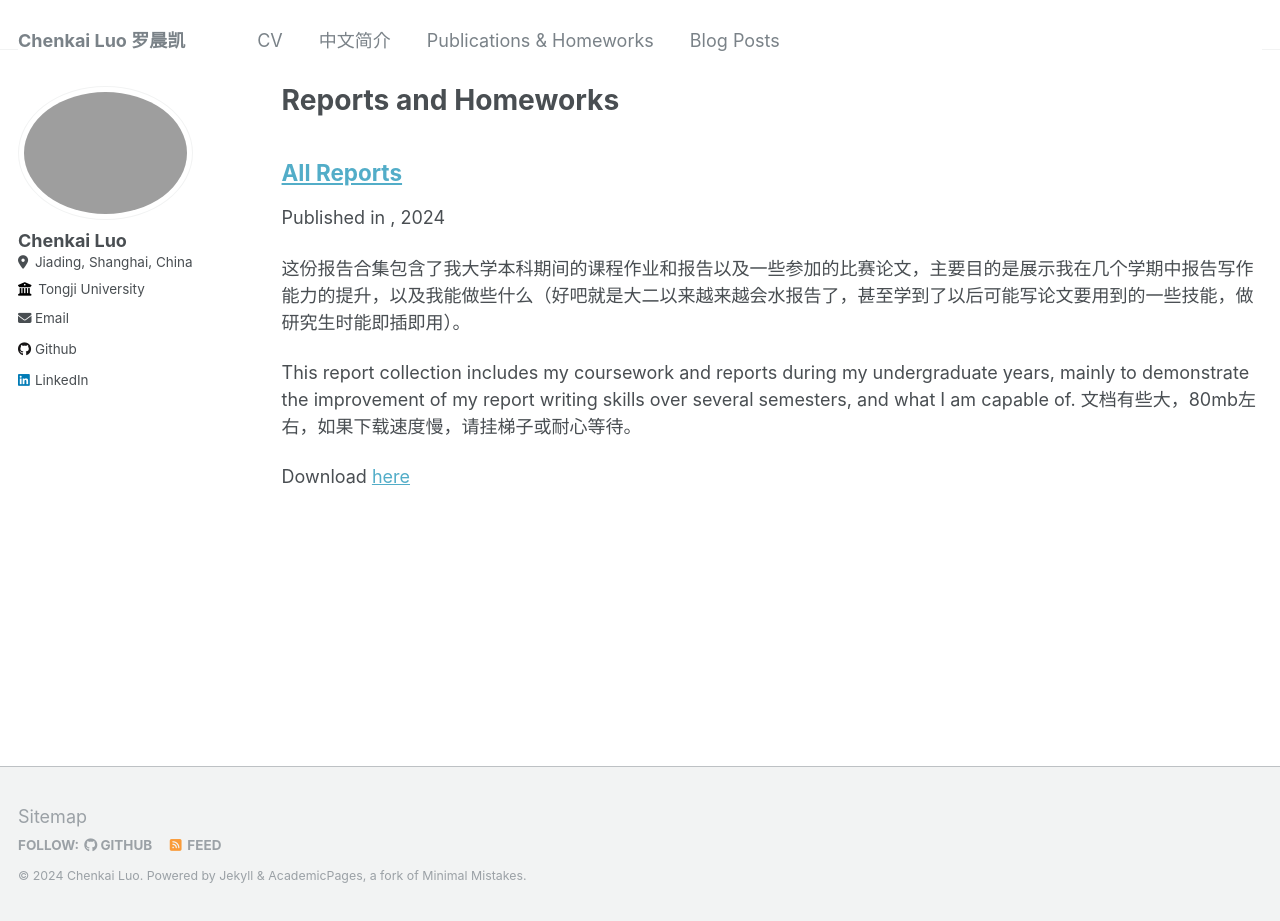
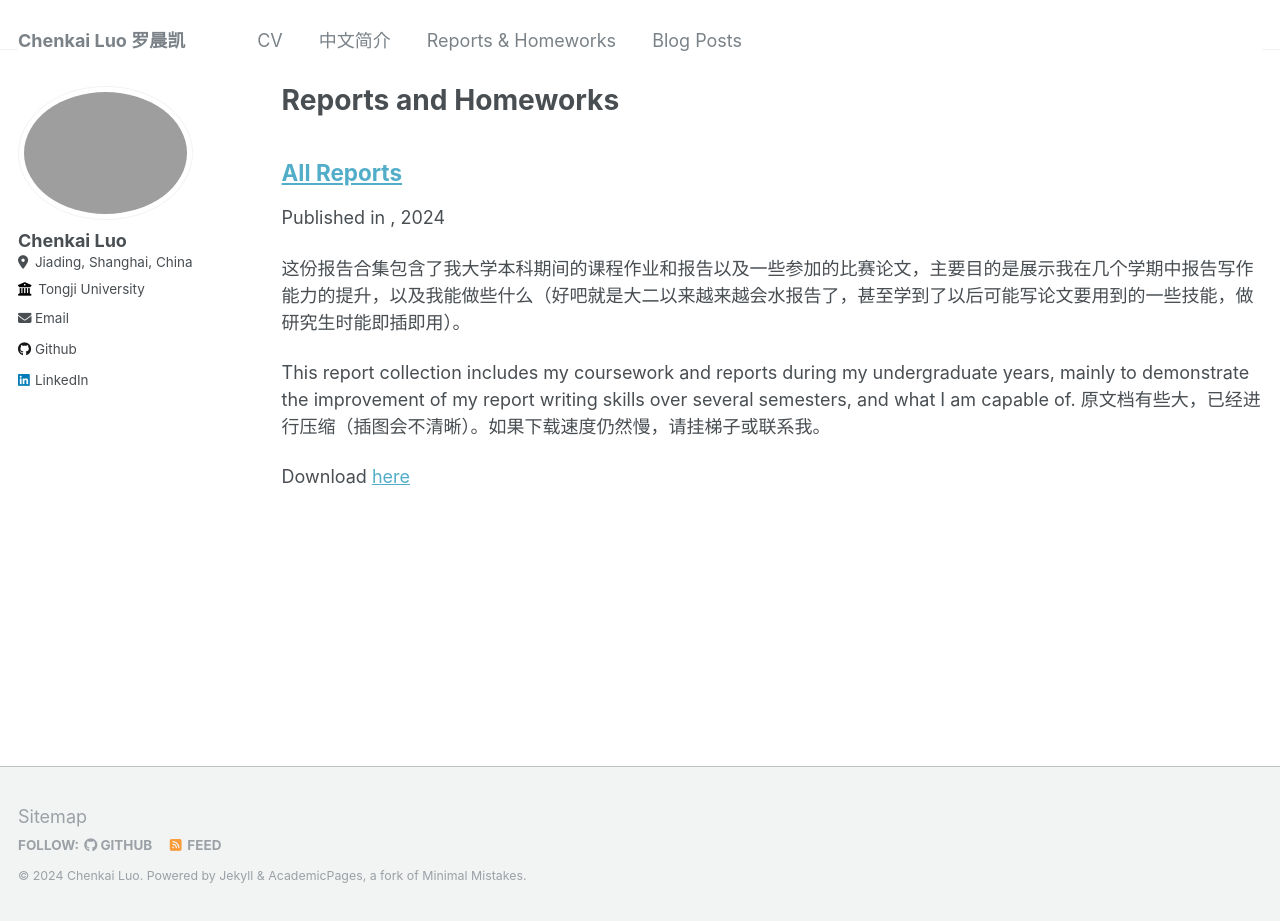
Before and after one commit to ryan11njr/ryan11njr.github.io, a Jekyll site: the page built from _pages/publications.md, in a window 1280 px wide and 921 px high. Built offline with Jekyll 4.4.1, drawn with Linux system fonts in a browser that asks for light colours.

Commit message:
2024-05-18
8

```diff
--- a/_data/navigation.yml
+++ b/_data/navigation.yml
@@ -7,7 +7,7 @@ main:
   - title: "中文简介"
     url: /cv-zh/
 
-  - title: "Publications & Homeworks"
+  - title: "Reports & Homeworks"
     url: /publications/
 
   - title: "Blog Posts"
--- a/_publications/2024-05-18-All-Reports.md
+++ b/_publications/2024-05-18-All-Reports.md
@@ -8,11 +8,11 @@ excerpt: '这份报告合集包含了我大学本科期间的课程作业和报
 
 This report collection includes my coursework and reports during my undergraduate years, mainly to demonstrate the improvement of my report writing skills over several semesters, and what I am capable of.
 
-文档有些大，80mb左右，如果下载速度慢，请挂梯子或耐心等待。
+原文档有些大，已经进行压缩（插图会不清晰）。如果下载速度仍然慢，请挂梯子或联系我。
 '
 date: 2024-05-18
 #venue: 'Journal 1'
 paperurl: 'http://ryan11njr.github.io/files/Report_Luo_Chenkai.pdf'
+paperurl: 'http://ryan11njr.github.io/files/Report_Luo_Chenkai_compressed.pdf'
 #citation: 'Your Name, You. (2009). &quot;Paper Title Number 1.&quot; <i>Journal 1</i>. 1(1).'
 ---
-<embed src="http://ryan11njr.github.io/files/Report_Luo_Chenkai.pdf" type="application/pdf" width="100%" height="600px" />
```
Also changed, not shown: 1 other file.
